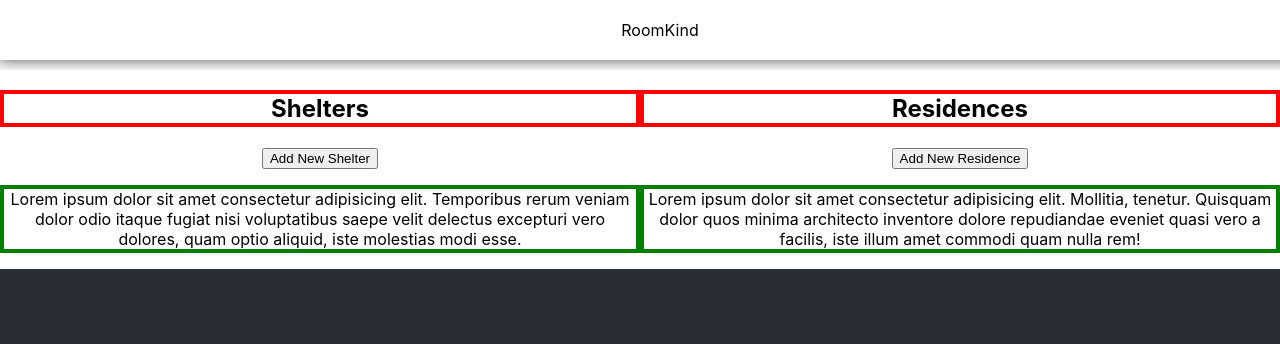
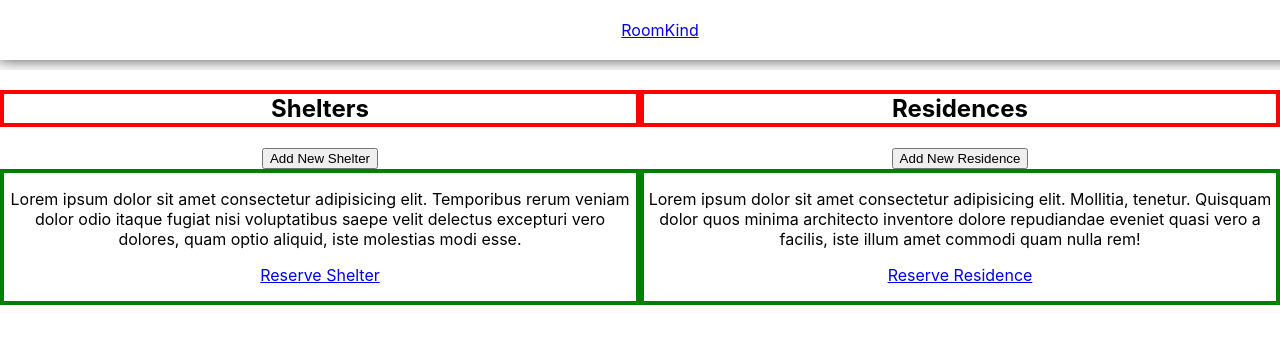
Before and after one commit to jnottin/project3_roomKind, a React (Create React App) app in the folder client/: page / in a window 1280 px wide. Shown: the top 344 px of the page. Built offline with nearby package versions, Linux system fonts and the light colour scheme.

Commit message:
connected Bijays Reserve Residence Page

```diff
--- a/client/src/App.css
+++ b/client/src/App.css
@@ -13,15 +13,7 @@
   color: #61dafb;
 }
 
-.column {
-  display: inline;
-  float: left;
-  /* display: grid; */
-  width: 50%;
-  background-color: white;
-  color: black;
-  grid-template-columns: 50% 50%;
-}
+
 /*
 .columnLeft {
   grid-column: 1;
--- a/client/src/App.js
+++ b/client/src/App.js
@@ -1,12 +1,14 @@
 import React, { Component } from 'react';
 import './App.css';
+import {
+  Route,
+} from 'react-router-dom'
 import NavBar from './NavBar/NavBar.js';
-import Shelters from './Shelters/Shelters.js';
-import Residences from './Residences/Residences.js';
 import NewResidence from './NewResidence/NewResidence';
 import NewShelter from './NewShelter/NewShelter';
 import ReserveResidence from './ReserveResidence/ReserveResidence';
-
+import HomePage from './HomePage/HomePage';
+// import ReserveShelter from './ReserveShelter/ReserveShelter';
 
 class App extends Component {
   render() {
@@ -15,10 +17,15 @@ class App extends Component {
         < NavBar />
         < NewShelter />
         < NewResidence />
-        <header className="App-header">
-          <div className="column">< Shelters /></div>
-          <div className="column">< Residences /></div>
-        </header>
+        <Route path="/reserveResidence" exact
+          component={ReserveResidence}
+        />
+        <Route path="/reserveShelter" exact
+        // component={ReserveShelter}
+        />
+        <Route path="/" exact
+          component={HomePage}
+        />
       </div>
     );
   }
--- /dev/null
+++ b/client/src/HomePage/HomePage.css
@@ -0,0 +1,9 @@
+.column {
+    display: inline;
+    float: left;
+    /* display: grid; */
+    width: 50%;
+    background-color: white;
+    color: black;
+    grid-template-columns: 50% 50%;
+  }
--- /dev/null
+++ b/client/src/HomePage/HomePage.js
@@ -0,0 +1,21 @@
+import React, { Component } from 'react';
+import {
+    Link,
+} from 'react-router-dom'
+import './HomePage.css';
+import Shelters from '../Shelters/Shelters.js';
+import Residences from '../Residences/Residences.js';
+
+class HomePage extends Component {
+    render() {
+        return (
+            <div className="homePage" >
+                <div className="column">< Shelters /></div>
+                <div className="column">< Residences /></div>
+            </div >
+        );
+    }
+}
+
+
+export default HomePage;
--- a/client/src/NavBar/NavBar.css
+++ b/client/src/NavBar/NavBar.css
@@ -1,4 +1,4 @@
-nav {
+.navBar {
     box-shadow:-2px 0 15px 0 rgba(0,0,0,0.7);
     background-color: white;
     text-align: center;
--- a/client/src/NavBar/NavBar.js
+++ b/client/src/NavBar/NavBar.js
@@ -1,18 +1,14 @@
 import React, { Component } from 'react';
 import {
-    BrowserRouter as Router,
     Link,
-    Route,
-    Redirect,
-    Switch
 } from 'react-router-dom'
 import './NavBar.css';
 
 class NavBar extends Component {
     render() {
         return (
-            <div className="App" >
-                <nav>RoomKind</nav>
+            <div className="navBar" >
+                <Link to="/">RoomKind</Link>
             </div>
         );
     }
--- a/client/src/NewResidence/NewResidence.js
+++ b/client/src/NewResidence/NewResidence.js
@@ -1,5 +1,4 @@
 import React, { Component } from 'react';
-import { Route, Link } from 'react-router-dom'
 import './NewResidence.css';
 
 
--- a/client/src/NewShelter/NewShelter.js
+++ b/client/src/NewShelter/NewShelter.js
@@ -1,11 +1,4 @@
 import React, { Component } from 'react';
-import {
-    BrowserRouter as Router,
-    Link,
-    Route,
-    Redirect,
-    Switch
-} from 'react-router-dom'
 import './NewShelter.css';
 
 class NewShelter extends Component {
--- a/client/src/Residences/Residences.js
+++ b/client/src/Residences/Residences.js
@@ -1,10 +1,6 @@
 import React, { Component } from 'react';
 import {
-    BrowserRouter as Router,
     Link,
-    Route,
-    Redirect,
-    Switch
 } from 'react-router-dom'
 import './Residences.css';
 
@@ -23,7 +19,12 @@ class Residences extends Component {
                     <h2 className="residencesHeader">Residences</h2>
                     <button onClick={this.newResidenceForm} className="newResidenceFormBtn">Add New Residence</button>
                 </div>
-                <p className="residencesBody">Lorem ipsum dolor sit amet consectetur adipisicing elit. Mollitia, tenetur. Quisquam dolor quos minima architecto inventore dolore repudiandae eveniet quasi vero a facilis, iste illum amet commodi quam nulla rem!</p>
+                <div className="residencesBody">
+                    <p >Lorem ipsum dolor sit amet consectetur adipisicing elit. Mollitia, tenetur. Quisquam dolor quos minima architecto inventore dolore repudiandae eveniet quasi vero a facilis, iste illum amet commodi quam nulla rem!</p>
+                    <Link to="/reserveResidence">
+                        <p>Reserve Residence</p>
+                    </Link>
+                </div>
             </div>
         );
     }
--- a/client/src/Shelters/Shelters.js
+++ b/client/src/Shelters/Shelters.js
@@ -1,10 +1,6 @@
 import React, { Component } from 'react';
 import {
-    BrowserRouter as Router,
     Link,
-    Route,
-    Redirect,
-    Switch
 } from 'react-router-dom'
 import './Shelters.css';
 
@@ -21,7 +17,12 @@ class Shelters extends Component {
             <div className="sheltersColumn" >
                 <h2 className="sheltersHeader">Shelters</h2>
                 <div className="navBarItem"><button onClick={this.newShelterForm} className="newResidenceFormBtn">Add New Shelter</button></div>
-                <p className="sheltersBody">Lorem ipsum dolor sit amet consectetur adipisicing elit. Temporibus rerum veniam dolor odio itaque fugiat nisi voluptatibus saepe velit delectus excepturi vero dolores, quam optio aliquid, iste molestias modi esse.</p>
+                <div className="sheltersBody">
+                    <p>Lorem ipsum dolor sit amet consectetur adipisicing elit. Temporibus rerum veniam dolor odio itaque fugiat nisi voluptatibus saepe velit delectus excepturi vero dolores, quam optio aliquid, iste molestias modi esse.</p>
+                    <Link to="/reserveShelter">
+                        <p>Reserve Shelter</p>
+                    </Link>
+                </div>
             </div>
         );
     }
--- a/client/src/index.js
+++ b/client/src/index.js
@@ -2,9 +2,14 @@ import React from 'react';
 import ReactDOM from 'react-dom';
 import './index.css';
 import App from './App';
+import {
+    BrowserRouter as Router,
+} from 'react-router-dom'
 import * as serviceWorker from './serviceWorker';
 
-ReactDOM.render(<App />, document.getElementById('root'));
+ReactDOM.render(<Router>
+    <App />
+</Router>, document.getElementById('root'));
 
 // If you want your app to work offline and load faster, you can change
 // unregister() to register() below. Note this comes with some pitfalls.
```
